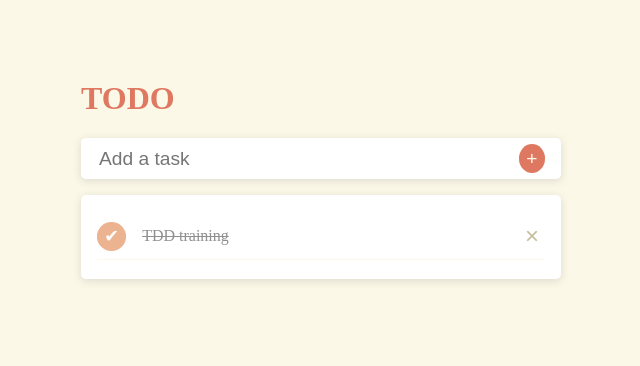
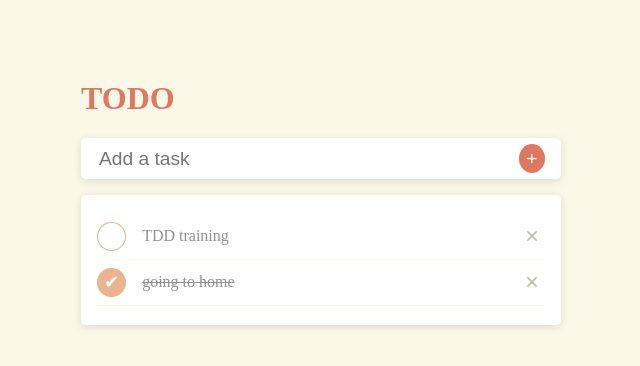
Before and after one commit to gardenruler/todo, a React (Create React App) app in the folder frontend/: page / in a window 1280 px wide. Shown: the top 366 px of the page, without its empty margins (319-959 px from the left). Built offline with nearby package versions, Linux system fonts and the light colour scheme.

Commit message:
todolist todoitem component separation

```diff
--- a/frontend/src/App.tsx
+++ b/frontend/src/App.tsx
@@ -1,31 +1,35 @@
 import React from 'react';
 import TodoInput from './todo/TodoInput';
-import TodoList, { Todo } from './todo/TodoList';
+import TodoList from './todo/TodoList';
+import { Todo } from './todo/type';
 import './todo/Todo.scss';
 
 function App(): JSX.Element {
-  const todoList = [];
-
-  const todo: Todo = {
-    id: '1',
-    text: 'TDD training',
-    done: true,
-  };
+  const todoList: Todo[] = [
+    {
+      id: '1',
+      text: 'TDD training',
+      done: false,
+    },
+    {
+      id: '2',
+      text: 'going to home',
+      done: true,
+    },
+  ];
   const onInsert = (todoText: string) => {
-    todoList.push(todoText);
-  };
-  const onToggle = (id: string) => {
-    console.log(id);
-  };
-  const onRemove = (id: string) => {
-    console.log(id);
+    todoList.push({
+      id: '3',
+      text: todoText,
+      done: false,
+    });
   };
   return (
     <div className="App">
       <h1>TODO</h1>
       <div className="main">
         <TodoInput onInsert={onInsert} />
-        <TodoList todo={todo} onToggle={onToggle} onRemove={onRemove} />
+        <TodoList todoList={todoList} />
       </div>
     </div>
   );
--- /dev/null
+++ b/frontend/src/todo/TodoItem.tsx
@@ -0,0 +1,36 @@
+import React, { useCallback } from 'react';
+import { Todo } from './type';
+
+export interface TodoProps {
+  todo: Todo;
+  onToggle: (id: string) => void;
+  onRemove: (id: string) => void;
+}
+const TodoItem = ({ todo, onToggle, onRemove }: TodoProps): JSX.Element => {
+  const { id, text, done } = todo;
+  const toggle = useCallback(() => onToggle(id), [id, onToggle]);
+  const remove = useCallback(() => onRemove(id), [id, onRemove]);
+  return (
+    <li className={done ? 'done' : ''}>
+      <button className="toggle" type="button">
+        {' '}
+      </button>
+      <span
+        role="button"
+        tabIndex={0}
+        style={{
+          textDecoration: done ? 'line-through' : 'none',
+        }}
+        onClick={toggle}
+        onKeyDown={toggle}
+      >
+        {text}
+      </span>
+      <button className="delete" type="button" onClick={remove}>
+        ×
+      </button>
+    </li>
+  );
+};
+
+export default TodoItem;
--- a/frontend/src/todo/TodoList.tsx
+++ b/frontend/src/todo/TodoList.tsx
@@ -1,43 +1,29 @@
-import React, { useCallback } from 'react';
+import React from 'react';
+import TodoItem from './TodoItem';
+import { Todo } from './type';
 
-export interface Todo {
-  id: string;
-  text: string;
-  done: boolean;
+export interface TodoListProps {
+  todoList: Todo[];
 }
-export interface TodoProps {
-  todo: Todo;
-  onToggle: (id: string) => void;
-  onRemove: (id: string) => void;
-}
-const TodoList = ({ todo, onToggle, onRemove }: TodoProps) => {
-  const { id, text, done } = todo;
-  const toggle = useCallback(() => onToggle(id), [id, onToggle]);
-  const remove = useCallback(() => onRemove(id), [id, onRemove]);
+const TodoList = ({ todoList }: TodoListProps): JSX.Element => {
+  const onToggle = (id: string) => {
+    console.log(id);
+  };
+  const onRemove = (id: string) => {
+    console.log(id);
+  };
   return (
     <div className="listWrapper">
       <ul>
-        {todo && (
-          <li className={done ? 'done' : ''}>
-            <button className="toggle" type="button">
-              {' '}
-            </button>
-            <span
-              role="button"
-              tabIndex={0}
-              style={{
-                textDecoration: done ? 'line-through' : 'none',
-              }}
-              onClick={toggle}
-              onKeyDown={toggle}
-            >
-              {text}
-            </span>
-            <button className="delete" type="button" onClick={remove}>
-              ×
-            </button>
-          </li>
-        )}
+        {todoList &&
+          todoList.map((todo) => (
+            <TodoItem
+              key={todo.id}
+              todo={todo}
+              onToggle={onToggle}
+              onRemove={onRemove}
+            />
+          ))}
       </ul>
     </div>
   );
--- /dev/null
+++ b/frontend/src/todo/type.tsx
@@ -0,0 +1,5 @@
+export interface Todo {
+  id: string;
+  text: string;
+  done: boolean;
+}
```
Also changed, not shown: 2 other files (tests, documents, lock files or other folders).
